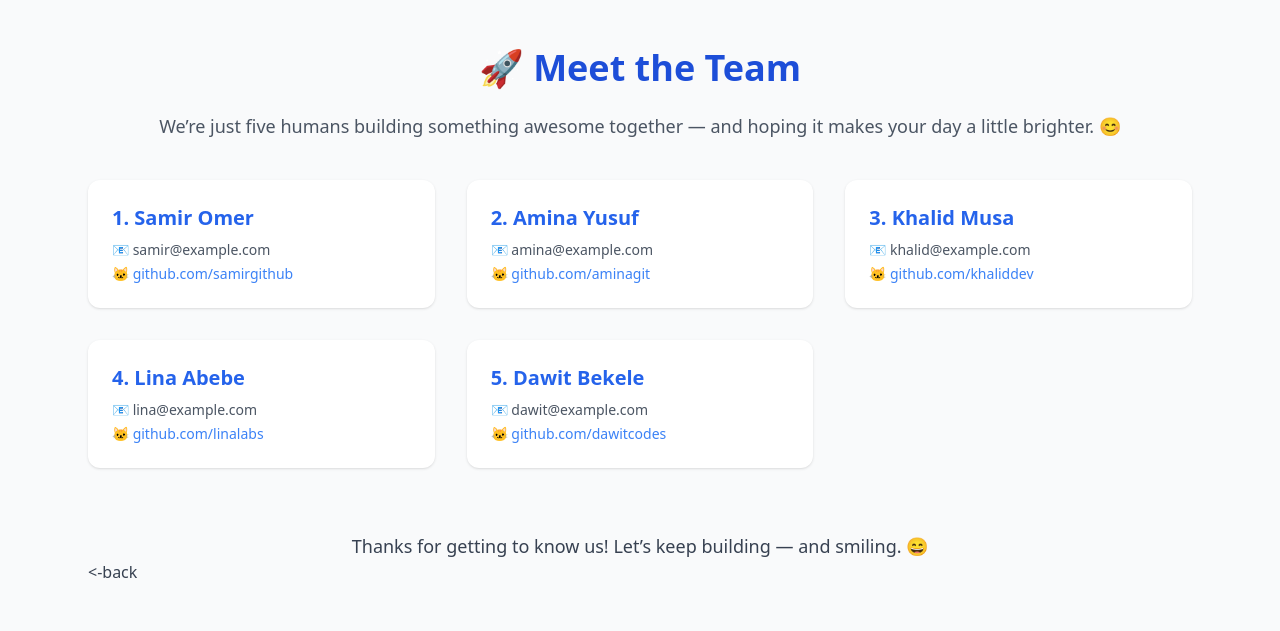
After one commit to Joie199/btcrelayapp, a PHP site: page /team.php in a window 1280 px wide. The commit adds this page. Shown: the top 631 px of the page. Run offline with PHP 8.4, Linux system fonts and the light colour scheme; some libraries are stand-ins or nearby versions.

Commit message:
some changes for layout and icons and layout fixes

```diff
--- a/Site/localconnection.php
+++ b/Site/localconnection.php
@@ -14,13 +14,13 @@ if (isset($_SESSION['suser_name'])) {
     $displayedname = $name;
 } else {
     $suser_name = "Guest";
-    $displayedname = "Guest";
+    $displayedname = "Hi 👋🏽";
 }
 
 if (isset($_SESSION['utype']))
     $stype = $_SESSION['utype'];
 else
-    $stype = " ";
+    $stype = "Guest";
 
 
 $hostname = '127.0.0.1';
--- /dev/null
+++ b/Site/team.php
@@ -0,0 +1,62 @@
+<!DOCTYPE html>
+<html lang="en">
+<head>
+  <meta charset="UTF-8" />
+  <meta name="viewport" content="width=device-width, initial-scale=1.0" />
+  <title>Meet the Team</title>
+  <script src="https://cdn.tailwindcss.com"></script>
+</head>
+<body class="bg-gray-50 text-gray-800">
+
+  <div class="max-w-6xl mx-auto px-6 py-12">
+    <h1 class="text-4xl font-bold text-center mb-6 text-blue-700">🚀 Meet the Team</h1>
+    <p class="text-center text-lg mb-10 text-gray-600">
+      We’re just five humans building something awesome together — and hoping it makes your day a little brighter. 😊
+    </p>
+
+    <div class="grid grid-cols-1 sm:grid-cols-2 lg:grid-cols-3 gap-8">
+
+      <!-- Member 1 -->
+      <div class="bg-white p-6 rounded-xl shadow hover:shadow-lg transition">
+        <h2 class="text-xl font-semibold text-blue-600 mb-2">1. Samir Omer</h2>
+        <p class="text-sm text-gray-600 mb-1">📧 samir@example.com</p>
+        <p class="text-sm text-gray-600">🐱 <a href="https://github.com/samirgithub" target="_blank" class="text-blue-500 hover:underline">github.com/samirgithub</a></p>
+      </div>
+
+      <!-- Member 2 -->
+      <div class="bg-white p-6 rounded-xl shadow hover:shadow-lg transition">
+        <h2 class="text-xl font-semibold text-blue-600 mb-2">2. Amina Yusuf</h2>
+        <p class="text-sm text-gray-600 mb-1">📧 amina@example.com</p>
+        <p class="text-sm text-gray-600">🐱 <a href="https://github.com/aminagit" target="_blank" class="text-blue-500 hover:underline">github.com/aminagit</a></p>
+      </div>
+
+      <!-- Member 3 -->
+      <div class="bg-white p-6 rounded-xl shadow hover:shadow-lg transition">
+        <h2 class="text-xl font-semibold text-blue-600 mb-2">3. Khalid Musa</h2>
+        <p class="text-sm text-gray-600 mb-1">📧 khalid@example.com</p>
+        <p class="text-sm text-gray-600">🐱 <a href="https://github.com/khaliddev" target="_blank" class="text-blue-500 hover:underline">github.com/khaliddev</a></p>
+      </div>
+
+      <!-- Member 4 -->
+      <div class="bg-white p-6 rounded-xl shadow hover:shadow-lg transition">
+        <h2 class="text-xl font-semibold text-blue-600 mb-2">4. Lina Abebe</h2>
+        <p class="text-sm text-gray-600 mb-1">📧 lina@example.com</p>
+        <p class="text-sm text-gray-600">🐱 <a href="https://github.com/linalabs" target="_blank" class="text-blue-500 hover:underline">github.com/linalabs</a></p>
+      </div>
+
+      <!-- Member 5 -->
+      <div class="bg-white p-6 rounded-xl shadow hover:shadow-lg transition">
+        <h2 class="text-xl font-semibold text-blue-600 mb-2">5. Dawit Bekele</h2>
+        <p class="text-sm text-gray-600 mb-1">📧 dawit@example.com</p>
+        <p class="text-sm text-gray-600">🐱 <a href="https://github.com/dawitcodes" target="_blank" class="text-blue-500 hover:underline">github.com/dawitcodes</a></p>
+      </div>
+    </div>
+
+    <div class="mt-16 text-center">
+      <p class="text-lg text-gray-700">Thanks for getting to know us! Let’s keep building — and smiling. 😄</p>
+    </div>
+<a href="index.php" class="text-gray-700 hover:text-blue-500 font-medium"><-back</a>
+
+  </div>
+</body>
+</html>
```
Also changed, not shown: Site/mytranctions.php (+27 -25 lines), Site/mywallet.php (+21 -28 lines), Site/sidebar.php (+8 -6 lines), 6 other files.
